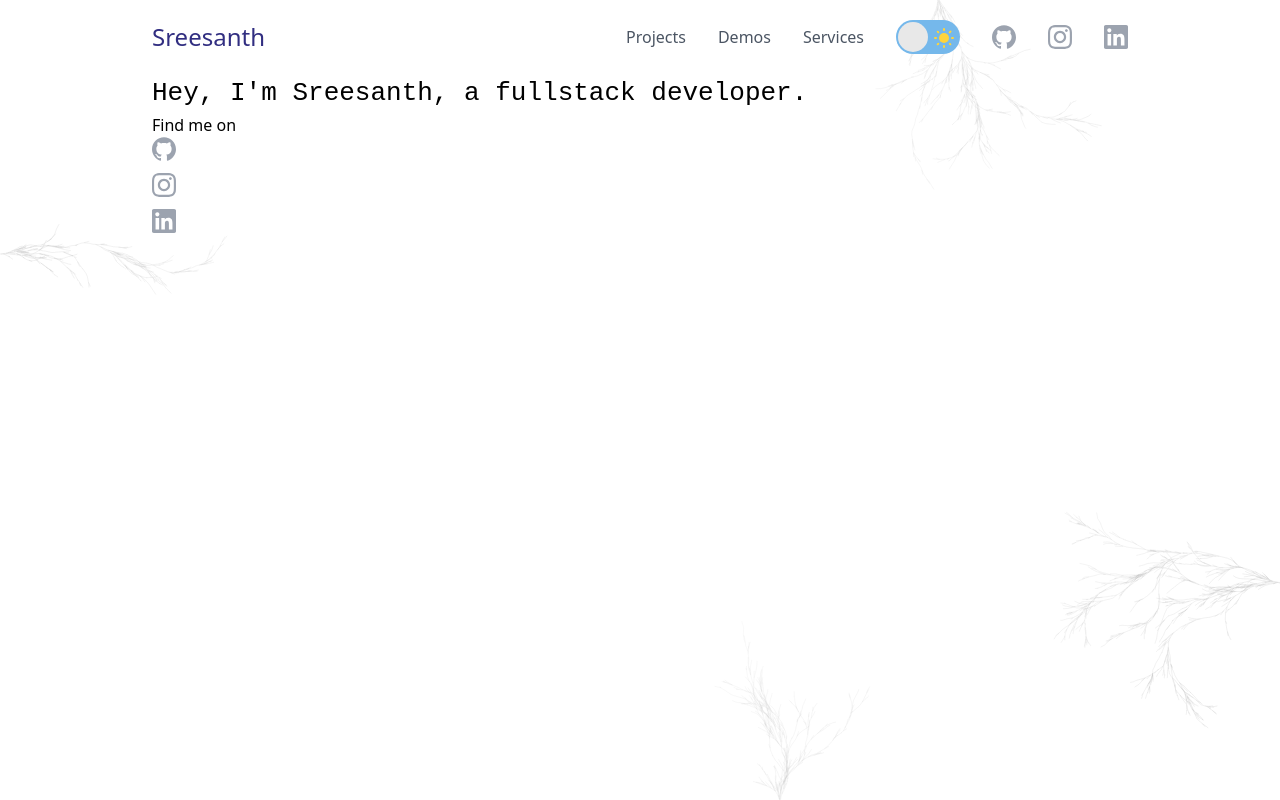
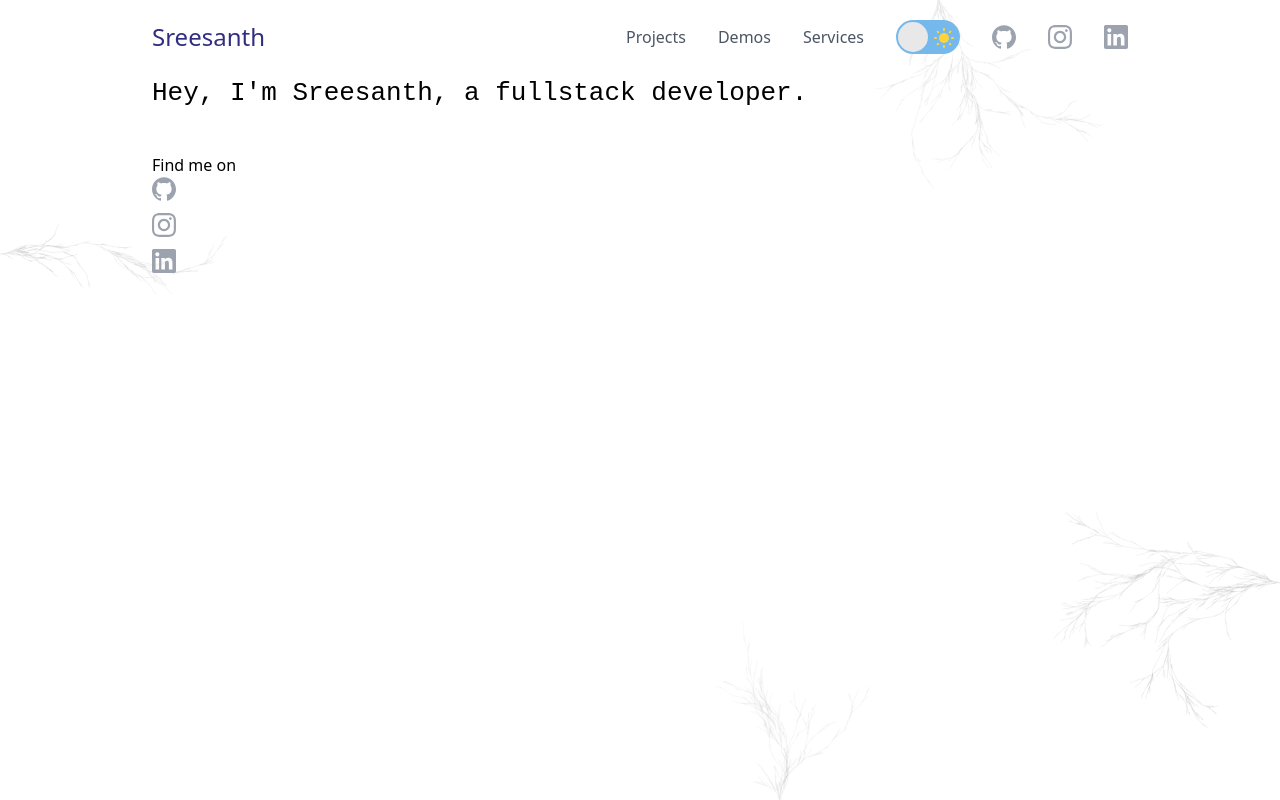
Before and after one commit to Sreesanth46/sreesanth.me, a Vue app: page / in a window 1280 px wide. Built offline with nearby package versions, Linux system fonts and the light colour scheme.

Commit message:
style: links spacing

```diff
--- a/src/components/About.vue
+++ b/src/components/About.vue
@@ -13,7 +13,7 @@ import { URLS, CAPTION } from "../globals";
     <article>
         <div class="">
             <Caption :text-prop="CAPTION" />
-            <p>Find me on</p>
+            <p class="mt-10">Find me on</p>
             <p class="grid gap-3">
                 <a :href="URLS.GITHUB">
                     <GithubIconVue />
```
